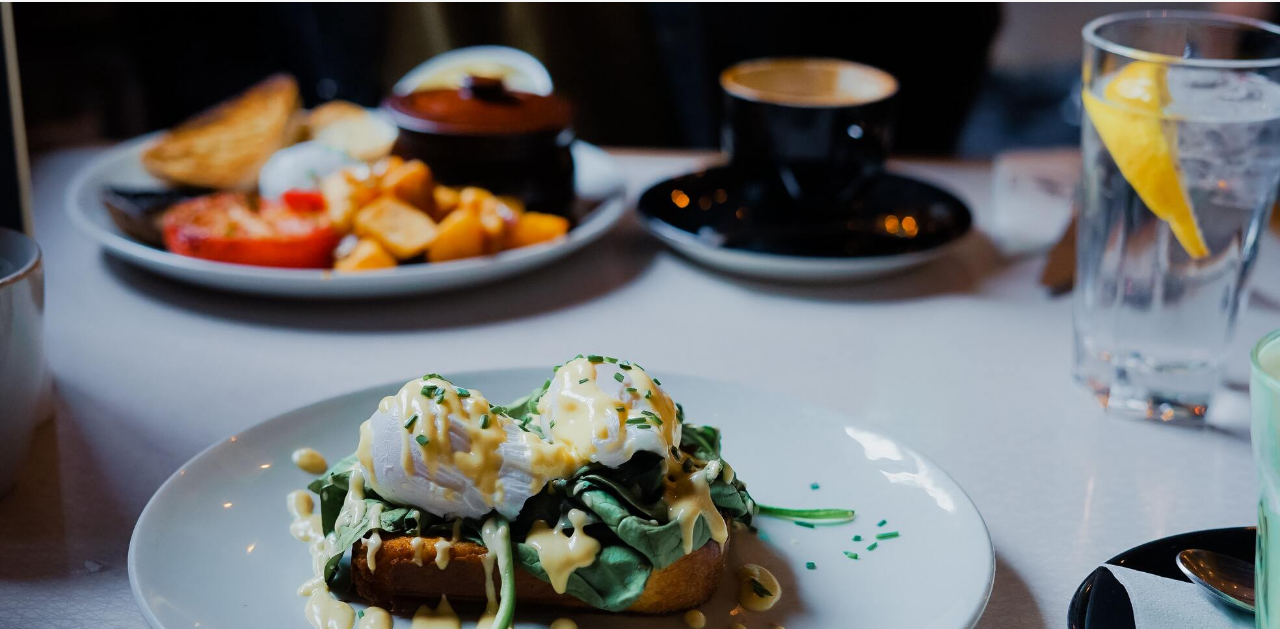
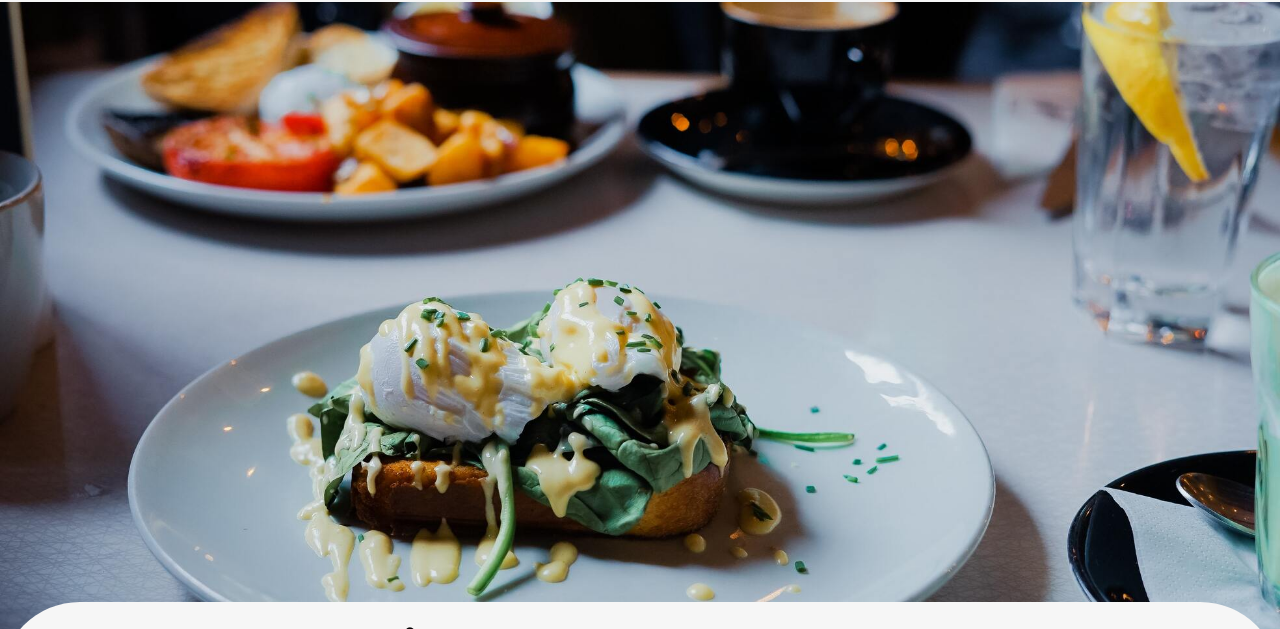
Before and after one commit to Elodie-BILL/Openclassroomsprojets2, a website: page alafrancaise.html in a window 1280 px wide. Shown: the part 98-727 px from the top of the page. Drawn offline with Linux system fonts and the light colour scheme; a web font is replaced by a local one.

Commit message:
modification taille image menu

```diff
--- a/css/menu.css
+++ b/css/menu.css
@@ -168,8 +168,9 @@ header {
 
 #header__img-div img {
     width: 100%;
-    height: auto;
+    height: 700px;
     object-fit: cover;
+
 
 
 }
```
